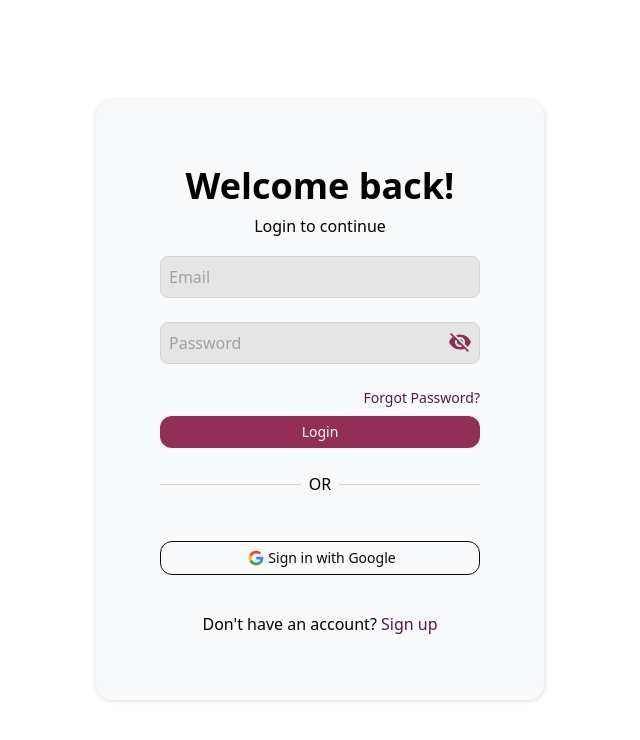
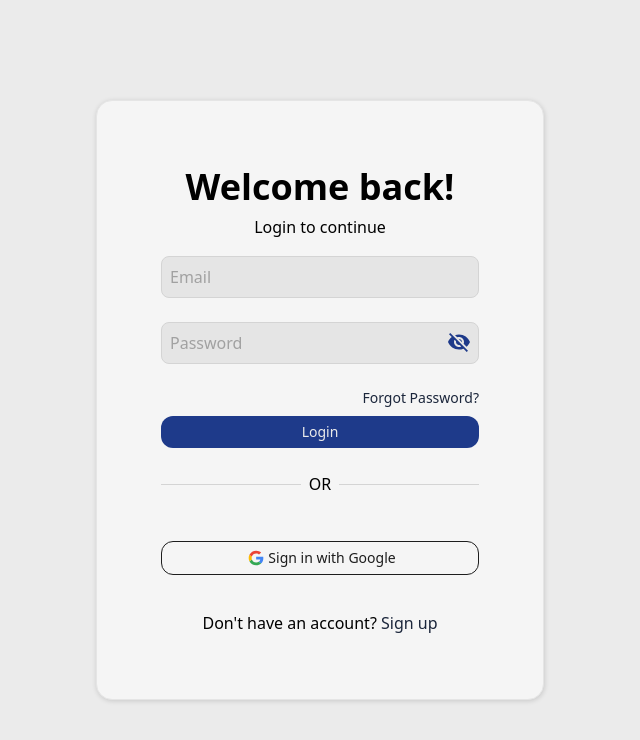
Before and after one commit to torutilla/Kuro-App, a React (Vite) app: page /login in a window 1280 px wide. Shown: the top 740 px of the page, without its empty margins (320-960 px from the left). Built offline with nearby package versions, Linux system fonts and the light colour scheme; no server answers.

Commit message:
- modified button appearance when hovered - modified home page and added useInfiniteScroll and useFetchPets hooks - added Petbadge component - modified primary, secondary and accent colors

```diff
--- a/src/features/auth/components/LoginForm.tsx
+++ b/src/features/auth/components/LoginForm.tsx
@@ -8,6 +8,7 @@ import TextField from "@shared/components/common/TextField.tsx";
 import { useToast } from "@shared/hooks/useToast.tsx";
 import { LoginSchema, type LoginType } from "../schema/authSchema.ts";
 import { useZodValidation } from "../hooks/useZodValidation.tsx";
+import Form from "./Form.tsx";
 
 type LoginFormProps = {
   onSuccess?: (user: User) => void;
@@ -38,11 +39,7 @@ function LoginForm({ onSuccess }: LoginFormProps) {
     }
   };
   return (
-    <form className="w-full h-full" onSubmit={handleSubmit}>
-      <fieldset
-        disabled={loading}
-        className="flex flex-col justify-evenly gap-2 h-full w-full items-center"
-      >
+    <Form onSubmit={handleSubmit} disabled={loading}>
       <TextField id="email-field" placeholder="Email" {...email} />
       <PasswordField
         autoComplete="current-password"
@@ -59,8 +56,7 @@ function LoginForm({ onSuccess }: LoginFormProps) {
       <Button disabled={loading} type="submit">
         Login
       </Button>
-      </fieldset>
-    </form>
+    </Form>
   );
 }
 
--- a/src/features/auth/hooks/useForm.tsx
+++ b/src/features/auth/hooks/useForm.tsx
@@ -1,5 +1,5 @@
 import type { ZodSchema } from "zod/v3";
-import useInput from "../../../shared/hooks/useInput.tsx";
+import useInput from "@shared/hooks/useInput.tsx";
 
 export function useForm(
   schema: ZodSchema,
--- /dev/null
+++ b/src/features/home/components/common/PetBadge.tsx
@@ -0,0 +1,16 @@
+import { cva, type VariantProps } from "class-variance-authority";
+
+const BadgeVariants = cva({
+  variants: {},
+});
+
+type PetBadgeProps = VariantProps<typeof BadgeVariants>;
+function PetBadge() {
+  return (
+    <div>
+      <p></p>
+    </div>
+  );
+}
+
+export default PetBadge;
--- a/src/features/home/components/layout/HomeWrapper.tsx
+++ b/src/features/home/components/layout/HomeWrapper.tsx
@@ -1,5 +1,5 @@
 import Home from "../../pages/Home.tsx";
-import Navbar from "./NavBar.tsx";
+import Navbar from "./Navbar.tsx";
 
 function HomeWrapper() {
   return (
--- a/src/features/home/components/layout/Navbar.tsx
+++ b/src/features/home/components/layout/Navbar.tsx
@@ -1,6 +1,6 @@
 function Navbar() {
   return (
-    <nav className="w-full bg-primary relative inset-0 flex justify-center items-center">
+    <nav className="w-full bg-primary  inset-0 flex justify-center items-center">
       Kuro
     </nav>
   );
--- a/src/features/home/pages/Home.tsx
+++ b/src/features/home/pages/Home.tsx
@@ -1,5 +1,26 @@
+import useInfiniteScroll from "@shared/hooks/useInfiniteScroll.tsx";
+import PetGrid from "../components/layout/PetGrid.tsx";
+import useFetchPets from "../hooks/useFetchPets.tsx";
+import { useEffect } from "react";
+import LoadingScreen from "@shared/components/layout/LoadingScreen.tsx";
+
 function Home() {
-  return <div>Home</div>;
+  const { pets, loading, loadMore, hasMore } = useFetchPets();
+  const { ref } = useInfiniteScroll({
+    callback: loadMore,
+    hasMore: hasMore,
+    loading: loading,
+  });
+  useEffect(() => {
+    loadMore();
+  }, []);
+  return (
+    <div className="p-4 bg-white h-screen">
+      {loading && <LoadingScreen />}
+      <PetGrid pets={pets} />
+      <div ref={ref} />
+    </div>
+  );
 }
 
 export default Home;
--- a/src/index.css
+++ b/src/index.css
@@ -2,14 +2,14 @@
 @import "leaflet/dist/leaflet.css";
 
 @theme static {
-  --color-primary: rgb(145, 47, 86);
-  --color-secondary: rgb(82, 25, 69);
-  --color-accent: rgb(54, 31, 39);
-  --color-dark: rgb(13, 9, 10);
-  --color-white: rgb(248, 249, 250);
-
-  --color-success: rgb(17, 190, 17);
-  --color-error: rgb(201, 8, 8);
+  --color-primary: #1e3a8a;
+  --color-secondary: #1b263bff;
+  --color-accent: #415a77ff;
+  --color-black: rgb(29, 29, 29);
+  --color-white: rgb(235, 235, 235);
+  --color-card: rgb(245, 245, 245);
+  --color-success: #16a34a;
+  --color-error: #dc2626;
 
   --size-sm: clamp(8px, 6vw, 16px);
   --size-md: clamp(16px, 8vw, 32px);
@@ -49,6 +49,7 @@ input:focus {
 }
 
 .auth-page {
+  background-color: var(--color-white);
   width: 100vw;
   height: 100vh;
   display: flex;
@@ -57,7 +58,8 @@ input:focus {
 }
 
 .auth-card {
-  background-color: var(--color-white);
+  border: 0.15px solid var(--color-neutral-200);
+  background-color: var(--color-card);
   max-width: 28rem;
   max-height: 600px;
   width: 100%;
@@ -75,6 +77,10 @@ input:focus {
 
 .auth-card.signup {
   grid-template-rows: auto 1fr;
+}
+
+.home-grid {
+  grid-template-columns: repeat(auto-fit, minmax(230px, 1fr));
 }
 
 .toast.in {
--- a/src/shared/components/common/Button.tsx
+++ b/src/shared/components/common/Button.tsx
@@ -5,13 +5,14 @@ import LoadingComponent from "./LoadingComponent.tsx";
 const buttonVariants = cva(
   `min-h-8 rounded-xl p-1 w-full shrink-0
   flex items-center justify-center text-sm
-  cursor-pointer disabled:cursor-not-allowed`,
+  cursor-pointer disabled:cursor-not-allowed
+  disabled:opacity-85`,
   {
     variants: {
       variant: {
-        solid: "text-white hover:brightness-90",
+        solid: "text-white hover:brightness-85 ",
         outline: "bg-transparent border",
-        icon: "bg-transparent hover:brightness-90",
+        icon: "bg-transparent hover:brightness-85",
       },
       color: {
         primary: "",
@@ -33,11 +34,11 @@ const buttonVariants = cva(
       {
         variant: "solid",
         color: "black",
-        className: "bg-dark",
+        className: "bg-black",
       },
       { variant: "icon", color: "primary", className: "text-primary" },
       { variant: "icon", color: "secondary", className: "text-secondary" },
-      { variant: "icon", color: "black", className: "text-dark" },
+      { variant: "icon", color: "black", className: "text-black" },
       {
         variant: "outline",
         color: "primary",
@@ -51,7 +52,7 @@ const buttonVariants = cva(
       {
         variant: "outline",
         color: "black",
-        className: "border-dark text-dark hover:bg-neutral-400/10",
+        className: "border-black text-black hover:bg-neutral-400/20",
       },
     ],
     defaultVariants: {
```
Also changed, not shown: src/assets/sample.jpg (added). Lines whose indentation alone changed are shown as unchanged.
